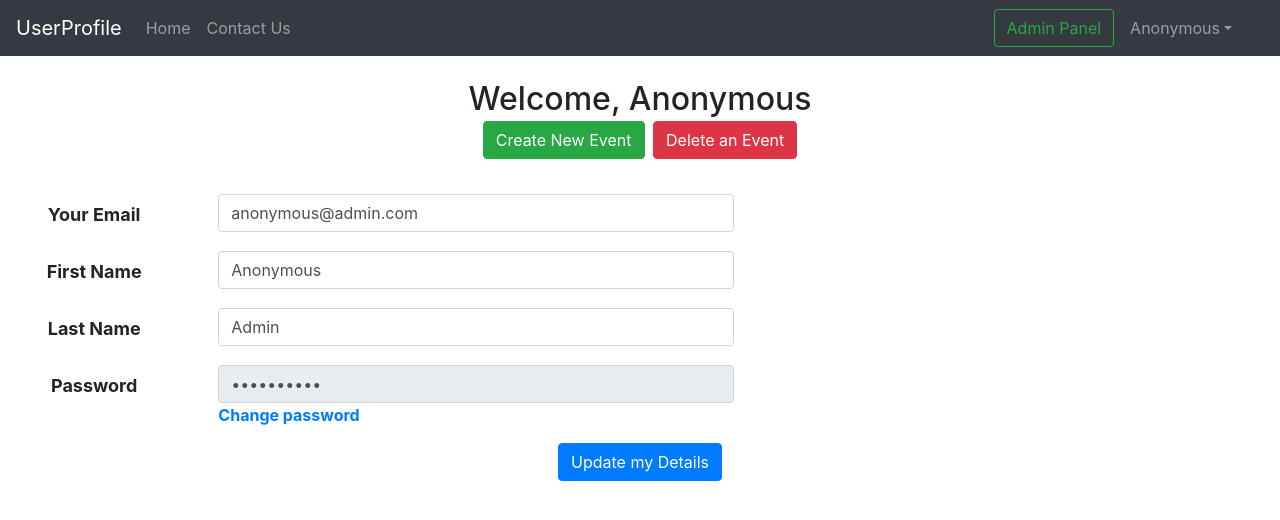
After one commit to NSugam/Volunter-Management-System, a Django app: page /userprofile/ in a window 1280 px wide. The commit adds this page. Shown: the top 520 px of the page. Run offline with Django 4.2, Linux system fonts and the light colour scheme; a user stored in the database is signed in; some libraries are stand-ins or nearby versions.

Commit message:
Volunter Management System

```diff
--- a/signup_app/models.py
+++ b/signup_app/models.py
@@ -1,10 +1,12 @@
 from django.db import models
+from datetime import datetime
 
 class Event_table(models.Model):
     event_id = models.AutoField
     event_name = models.CharField(max_length=20)
     description = models.CharField(max_length=200)
     event_price = models.IntegerField(default=0)
+    event_date = models.DateField()
     def __str__(self):
         return self.event_name
 
@@ -12,6 +14,5 @@ class Registration(models.Model):
     username = models.CharField(max_length=100)
     firstname = models.CharField(max_length=20)
     event_name = models.CharField(max_length=20)
-    event_price = models.IntegerField(default=0)
     def __str__(self):
-        return self.username
+        return (f"{self.event_name}, {self.username}")
--- a/signup_app/templates/basic.html
+++ b/signup_app/templates/basic.html
@@ -45,7 +45,7 @@
             <a class="nav-link dropdown-toggle" href='#' id="navbarDropdown" role="button" data-toggle="dropdown">
               {{request.user.first_name}}</a>
             <div class="dropdown-menu dropdown-menu-right">
-              <a class="dropdown-item" href="404.html">User Profile</a>
+              <a class="dropdown-item" href="/userprofile/">User Profile</a>
               <a class="dropdown-item" href="/dashboard_password/">Change Password</a>
               <a class="dropdown-item" href="/logout">Logout</a>
             </div>
@@ -77,7 +77,6 @@
     {% if user.is_superuser %}
       <a href="/createevent/"><button type="button" class="btn btn-success">Create New Event</button></a>
       <a href="/deleteevent/"><button type="button" class="btn btn-danger">Delete an Event</button></a>
-
       <BR>
     {% else %}
           <button type="button" class="btn btn-danger" disabled>Students cannot modify events</button>
--- /dev/null
+++ b/signup_app/templates/userprofile.html
@@ -0,0 +1,51 @@
+{% extends 'basic.html' %}
+
+{% block title %}Index Page{% endblock title %}
+
+{% block navbar_name %}UserProfile{% endblock navbar_name %}
+
+{% block head %}
+<link rel="stylesheet" href="https://stackpath.bootstrapcdn.com/bootstrap/4.5.2/css/bootstrap.min.css"
+    integrity="sha384-JcKb8q3iqJ61gNV9KGb8thSsNjpSL0n8PARn9HuZOnIxN0hoP+VmmDGMN5t9UJ0Z" crossorigin="anonymous">
+{% endblock head %}
+
+{% block body %}
+{% load static %}
+
+<div style="text-align: center; font-size: 18px; font-weight: bold;">
+    <BR>
+    <form action="/update_details/" method="POST"> {% csrf_token %}
+        <div class="form-group row">
+            <label for="staticEmail" class="col-sm-2 col-form-label">Your Email</label>
+            <div class="col-sm-5">
+                <input type="text" class="form-control" id="staticEmail"
+                    name="username" value="{{request.user.email}}">
+            </div>
+        </div>
+
+        <div class="form-group row">
+            <label for="input" class="col-sm-2 col-form-label">First Name</label>
+            <div class="col-sm-5">
+                <input type="text" class="form-control" name="first_name" value = {{request.user.first_name}}>
+            </div>
+        </div>
+
+        <div class="form-group row">
+            <label for="input" class="col-sm-2 col-form-label">Last Name</label>
+            <div class="col-sm-5">
+                <input type="text" class="form-control" name="last_name" value = {{request.user.last_name}}>
+            </div>
+        </div>
+
+        <div class="form-group row">
+            <label for="input" class="col-sm-2 col-form-label">Password</label>
+            <div class="col-sm-5" style="text-align: left; font-size: 16px;">
+                <input type="password" class="form-control" value = "##########" disabled>
+                <a href="/dashboard_password/">Change password</a>
+            </div>
+        </div>
+        <button type="submit" class="btn btn-primary mb-2">Update my Details</button>
+    </form>
+</div>
+
+{% endblock body %}
--- a/signup_app/urls.py
+++ b/signup_app/urls.py
@@ -28,14 +28,18 @@ urlpatterns = [
     path('changepassword/', views.changepass_page, name="changepass_page"),
     path('Handlechangepass/', views.Handlechangepass, name="Handlechangepass"),
     path('dashboard_password/', views.dashboard_password, name="changepass"),
+    path('dashboard_change_password/', views.dashboard_password_authenticate, name="changepass"),
     path('logout/', views.handlelogout, name="logout"),
     path('redirect_loginpage/', views.redirect_loginpage, name="loginpage"),
     path('register/', views.register, name="register"),
+    path('deregister_page/', views.deregister_page, name="deregister_page"),
     path('deregister/', views.deregister, name="deregister"),
     path('createevent/', views.createevent_page, name="createevent_page"),
     path('add_event/', views.addevent, name="addevent"),
     path('deleteevent/', views.deleteevent_page, name="deleteevent_page"),
     path('delete_event/', views.deleteevent, name="deleteevent"),
+    path('userprofile/', views.userprofile, name="userprofile"),
+    path('update_details/', views.updatedetails, name="updatedetails"),
 
     path('404/', views.page404, name="page404"),
 ]
--- a/signup_app/views.py
+++ b/signup_app/views.py
@@ -5,57 +5,90 @@ from django.shortcuts import render, redirect
 from django.contrib import messages
 from .helper import generateOTP
 from .models import Event_table, Registration
+from datetime import datetime,timedelta
 
 def page404(request):
     return render(request,"404.html")
 
 def index(request):
     username = request.user.username
-    event = Event_table.objects.all()
+    event_table_data = Event_table.objects.all()
     registered = Registration.objects.filter(username = username)
-    params = {'event': event, 'registrations':registered}
+    CurrentDate = datetime.now()
+    YestardayDate = datetime.now()-timedelta(1)
+    TomorrowDate = datetime.now()+timedelta(1)
+    past_events = Event_table.objects.filter(event_date__range = ["2020-01-01",YestardayDate])
+    ongoing_events = Event_table.objects.filter(event_date = CurrentDate)
+    upcoming_events = Event_table.objects.filter(event_date__range = [TomorrowDate,"2030-01-01"])
+    params = {
+        'event': event_table_data,
+        'registrations': registered,
+        'past_events': past_events,
+        'ongoing_events': ongoing_events,
+        'upcoming_events': upcoming_events,
+        'CurrentDate': CurrentDate
+    }
     return render (request,"index.html", params)
 
 def redirect_loginpage(request):
-    messages.error(request, 'Login First to Register')
+    messages.error(request, 'Login First to Continue')
     return redirect(loginpage)
 
 def createevent_page(request):
-    return render (request,"handle_event/createevent.html")
+    if request.user.is_superuser:
+        return render (request,"handle_event/createevent.html")
+    else:
+        return redirect(page404)
 
 def deleteevent_page(request):
-    return render (request,"handle_event/deleteevent.html")
+    if request.user.is_superuser:
+        return render (request,"handle_event/deleteevent.html")
+    else:
+        return redirect(page404)
+
+def deregister_page(request):
+    if request.user.is_authenticated:
+        return render (request,"handle_event/deregister.html")
+    else:
+        return redirect(page404)
 
 def deregister(request):
-    if request.method == 'POST':
-        event_name = request.POST['event_name']
+    try:
+        if request.method == 'POST':
+            event_name = request.POST['event_name']
+            username = request.user.username
+            delete_event_01 = Registration.objects.filter(username = username)
+            delete_event = delete_event_01.get(event_name = event_name)
+            delete_event.delete()
+            messages.success(request, 'Sorry to hear that you have de-registered from an event')
+            return redirect(index)
+        else:
+            return redirect(page404)
+    except:
+        messages.success(request, 'You have not registered')
+        return redirect(deregister_page)
 
-        registration_table_data = Registration.objects.all()
-        for i in registration_table_data:
-            if i.username == request.user.username:
-                if i.event_name == event_name:
-                    delete_event_01 = Registration.objects.filter(event_name = i.event_name)
-                    delete_event = delete_event_01.get(username = i.username)
-                    delete_event.delete()
-                    messages.success(request, 'Sorry to hear that you have de-registered from an event')
-                    return redirect(index)
-
-    return render (request,"handle_event/deregister.html")
 
 def addevent(request):
-    if request.method == 'POST':
-        event_name = request.POST['event_name']
-        description = request.POST['description']
-        event_price = request.POST['event_price']
-        new_event = Event_table()
-        new_event.event_name = event_name
-        new_event.description = description
-        new_event.event_price = event_price
-        new_event.save()
-        messages.success(request, 'Event has been registered')
-        return redirect(index)
-    else:
-        return render(page404)
+    try:
+        if request.method == 'POST':
+            event_name = request.POST['event_name']
+            description = request.POST['description']
+            event_price = request.POST['event_price']
+            event_date = request.POST['event_date']
+            new_event = Event_table()
+            new_event.event_name = event_name
+            new_event.description = description
+            new_event.event_price = event_price
+            new_event.event_date = event_date
+            new_event.save()
+            messages.success(request, 'Event has been registered')
+            return redirect(index)
+        else:
+            return render(page404)
+    except:
+            messages.success(request, 'Date Format is Incorrect')
+            return redirect(createevent_page)
 
 def deleteevent(request):
     if request.method == 'POST':
@@ -79,6 +112,7 @@ def register (request):
         for i in event_table_data:
             if i.event_name == event_name:
                 event_price = i.event_price
+                event_date = i.event_date
 
         registration_table_data = Registration.objects.all()
         for i in registration_table_data:
@@ -90,7 +124,6 @@ def register (request):
         register_event.username = request.user.username
         register_event.firstname = request.user.first_name
         register_event.event_name = event_name
-        register_event.event_price = event_price
         register_event.save()
 
         messages.success(request, 'Event has been registered')
@@ -111,13 +144,54 @@ def forgotpass_page(request):
     return render (request,"login_signup/forgotpassword.html")
 
 def dashboard_password(request):
-    return render (request,"dashboard_password.html")
+    if request.user.is_authenticated:
+        return render (request,"dashboard_password.html")
+    else:
+        return redirect(page404)
+
+def userprofile(request):
+    if request.user.is_authenticated:
+        return render (request,"userprofile.html")
+    else:
+        return redirect(loginpage)
+
+def updatedetails (request):
+    if request.user.is_authenticated:
+        username = request.POST['username']
+        firstname = request.POST['first_name']
+        lastname = request.POST['last_name']
+        update_user = User.objects.get(username= username)
+        update_user.username = username
+        update_user.email = username
+        update_user.first_name = firstname
+        update_user.last_name = lastname
+        update_user.save()
+        messages.success(request, 'Account Details Changed')
+        return redirect(index)
+
+def dashboard_password_authenticate(request):
+    if request.method == 'POST':
+        username = request.user.username
+        old_password = request.POST['old_pass']
+        new_password = request.POST['new_pass']
+        new_password2 = request.POST['new_pass2']
+        user = authenticate(username= username, password= old_password)
+        if user is not None and new_password == new_password2:
+            change_pswd = User.objects.get(username= username)
+            change_pswd.set_password(new_password)
+            change_pswd.save()
+            messages.success(request, 'Password Changed. Please Login Again')
+            return redirect(index)
+        else:
+            messages.success(request, 'Old password is Incorrect')
+            return redirect(dashboard_password)
+    else:
+        return redirect(page404)
 
 def changepass_page(request):
     try:
-        get_username = request.session['username']
         token = request.session['token']
-        return render (request,"changepassword.html")
+        return render (request,"login_signup/changepassword.html")
     except:
         return redirect(page404)
 
@@ -157,13 +231,10 @@ def Handleforgotpass(request):
 
         request.session['username'] = username
         token = generateOTP(username)
+        print(token)
         request.session['token'] = token
-
-
         messages.success(request, 'OTP sent to your email')
-
         return redirect (changepass_page)
-
     else:
         return redirect(page404)
 
@@ -210,7 +281,7 @@ def handlelogin(request):
             return redirect (loginpage)
 
     else:
-        return HttpResponse('404 - Forbidden')
+        return redirect(page404)
 
 def handlelogout(request):
     messages.success(request, f"Bye Bye {request.user.first_name}, See you soon")
```
Also changed, not shown: signup_app/templates/dashboard_password.html (+33 -0 lines), signup_app/templates/handle_event/createevent.html (+14 -1 lines), signup_app/templates/index.html (+33 -16 lines), db.sqlite3, signup_app/migrations/0006_event_table_event_date.py (added), signup_app/migrations/0007_remove_registration_event_price.py (added), signup_app/migrations/0008_alter_event_table_event_date.py (added).
